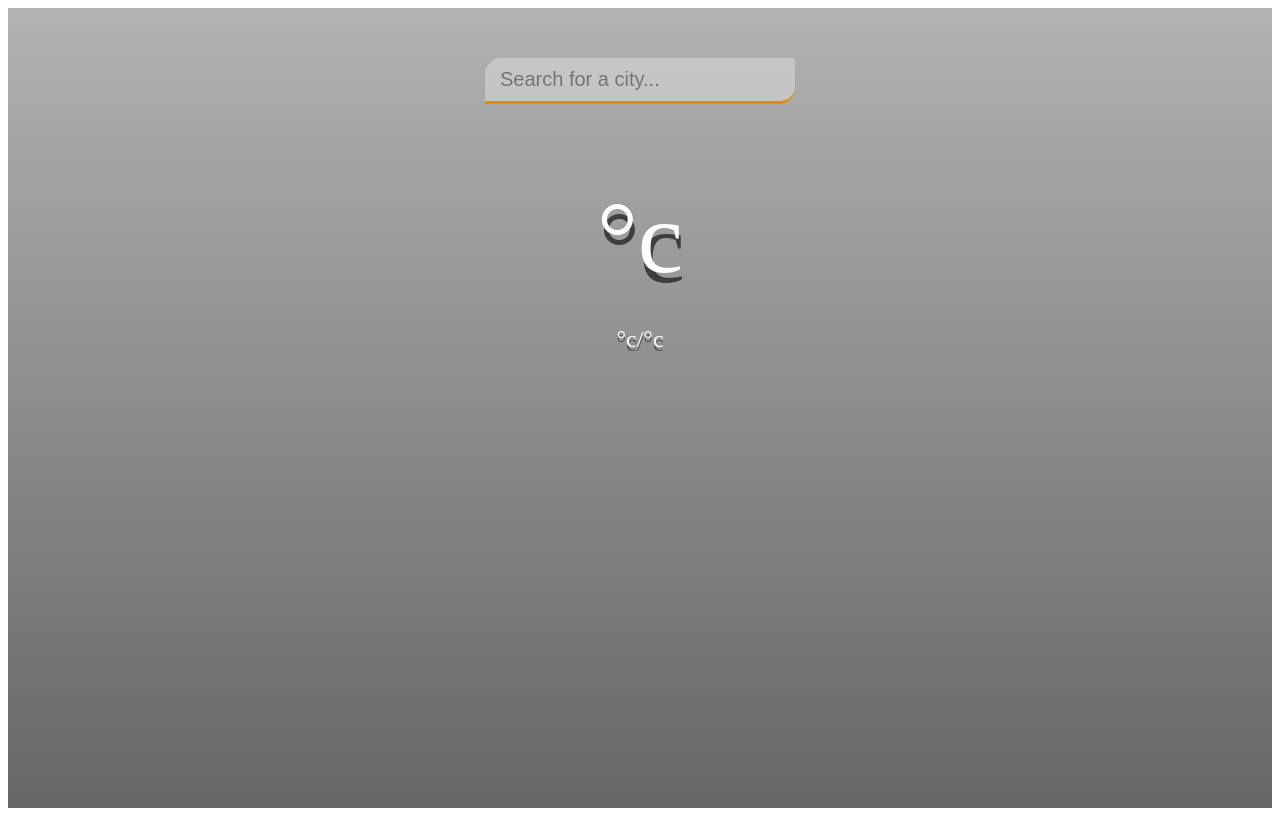
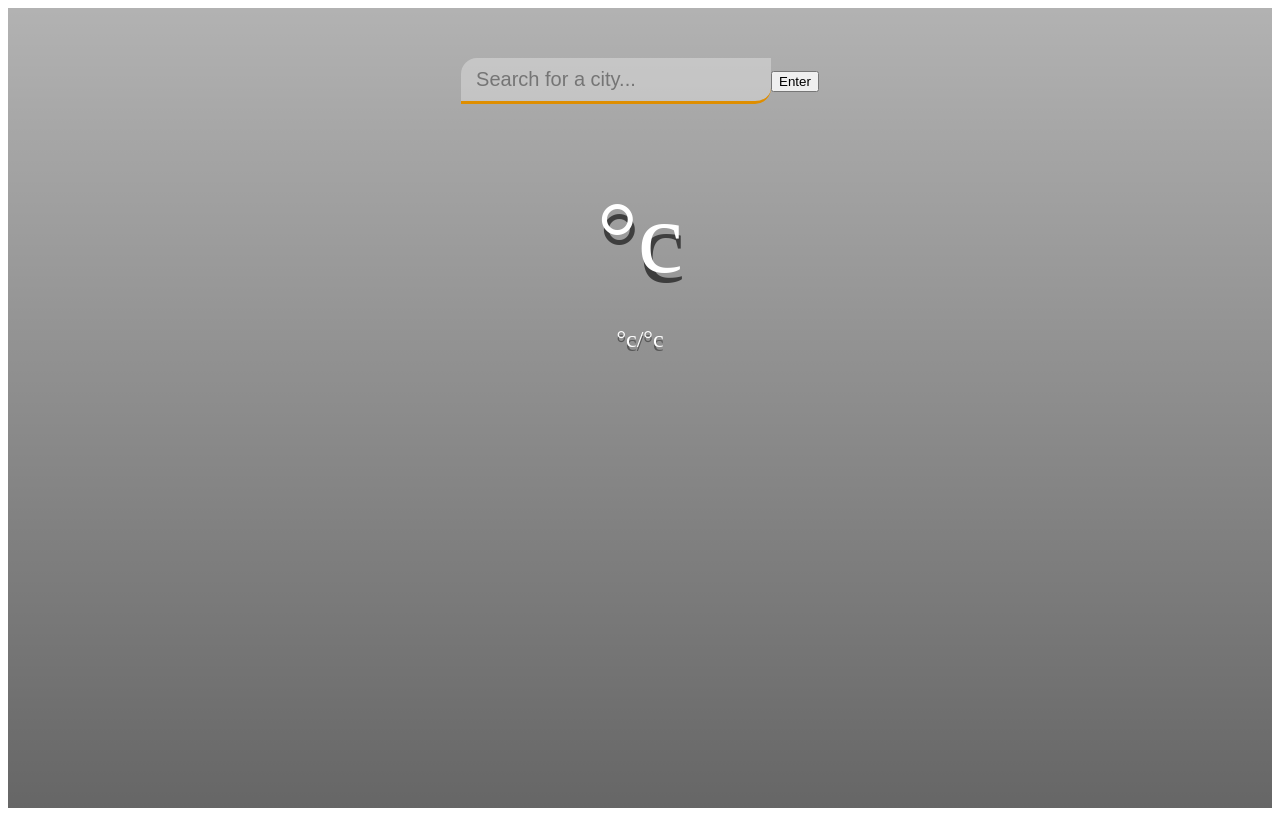
Before and after one commit to PRABU-GANGADHARAN/Weather_App.github.io, a plain HTML site: page index.html in a window 1280 px wide. Drawn offline with Linux system fonts and the light colour scheme.

Commit message:
Update index.html

```diff
--- a/index.html
+++ b/index.html
@@ -10,7 +10,8 @@
 <body>
 	<div class="app-wrap">
 		<header>
-			<input type="text" name="" autocomplete="on" class="search-box" placeholder="Search for a city..."/>
+			<input type="text" name="" autocomplete="on" class="search-box" placeholder="Search for a city..."/><br>
+			<button type="submit" onclick="setQuery()">Enter</button>
 		</header>
 		<main>
 			<section class="location">
```
